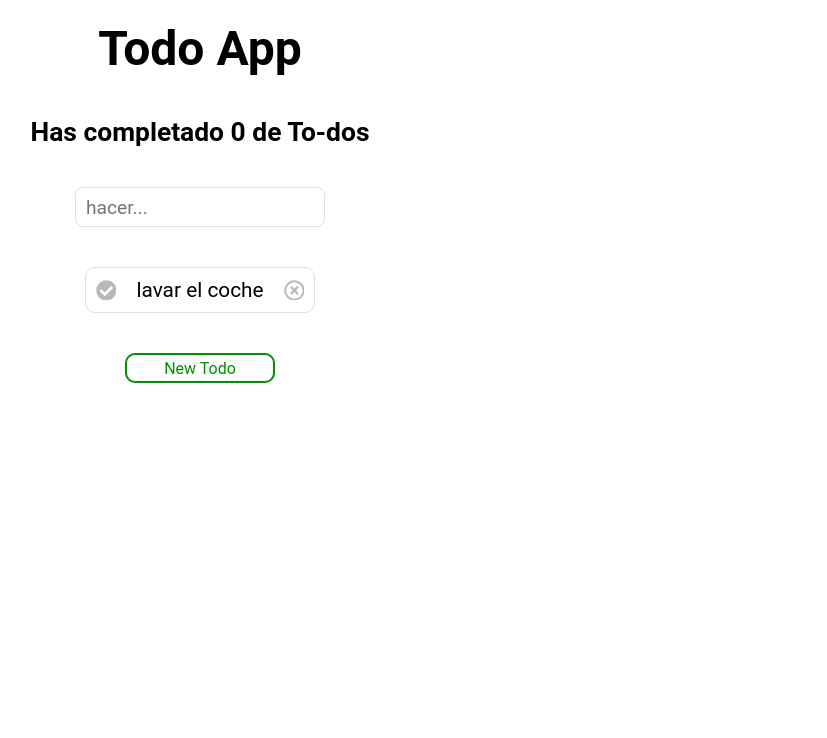
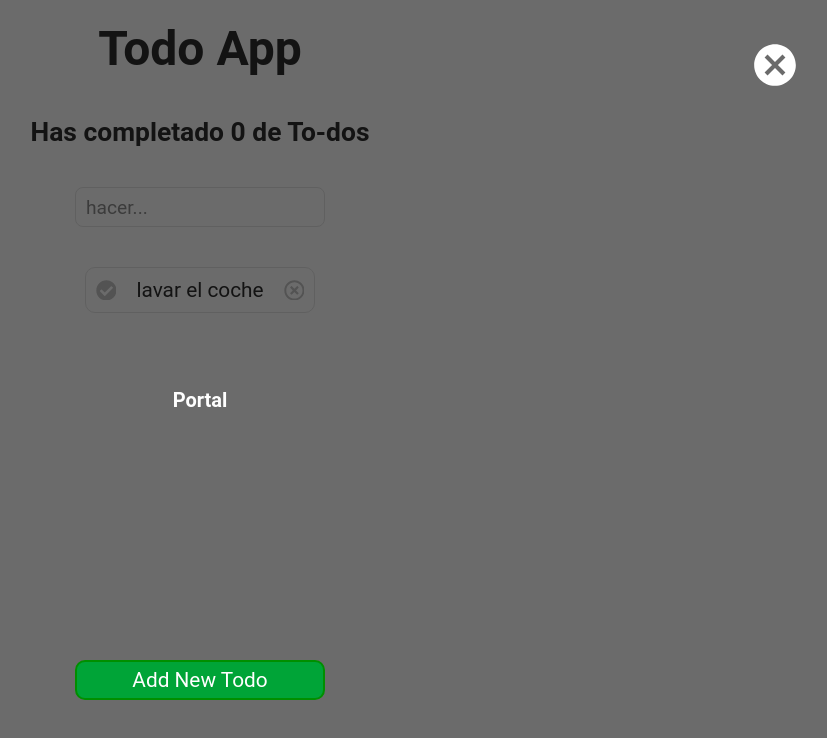
Before and after one commit to cthulhuscode/todolist-react, a React (Vite) app: page / in a window 1280 px wide. Both pictures are taken after a click on the button "New Todo". Shown: the top 738 px of the page, without its empty margins (440-1267 px from the left). Built offline with nearby package versions, Linux system fonts and the light colour scheme.

Commit message:
Adding a Portal to display a Modal

```diff
--- a/index.html
+++ b/index.html
@@ -10,6 +10,7 @@
 
 <body>
   <div id="root"></div>
+  <div id="modal"></div>
   <script type="module" src="/src/main.jsx"></script>
 </body>
 
--- a/src/components/App/AppUI.jsx
+++ b/src/components/App/AppUI.jsx
@@ -1,9 +1,15 @@
+import { useContext } from "react";
 import TodoCounter from "../TodoCounter";
 import TodoSearch from "../TodoSearch";
 import TodoList from "../TodoList";
 import CreateTodoButton  from "../CreateTodoButton";
+import { Modal } from "../Modal";
+import { TodosContext } from "../../context/TodosContext";
 
 const AppUI = () => {
+
+  const { openModal, setOpenModal } = useContext(TodosContext);
+
   return (
       <div className='container'>
         <h1 className='title'>Todo App</h1>
@@ -13,6 +19,12 @@ const AppUI = () => {
 
         <TodoList />
 
+        {!!openModal && (
+          <Modal>
+            <h1>Portal</h1>
+          </Modal>)
+        }
+
         <CreateTodoButton />
       </div>
     )
--- a/src/components/CreateTodoButton/index.jsx
+++ b/src/components/CreateTodoButton/index.jsx
@@ -1,15 +1,18 @@
-import React from "react";
+import { useContext } from "react";
 import "./style.css";
+import { TodosContext } from "../../context/TodosContext";
 
 const CreateTodoButton = () => {
-  const onNewTodo = (msg) => {
-    alert(msg);
+  const { setOpenModal, openModal } = useContext(TodosContext);
+
+  const onNewTodo = () => {
+    setOpenModal(true);
   };
 
   return (
     <button
-      className="CreateTodoButton"
-      onClick={() => onNewTodo("TOdo added")}
+      className={`CreateTodoButton ${openModal && 'on-modal'}`}
+      onClick={() => onNewTodo()}
     >
       New Todo
     </button>
--- a/src/components/CreateTodoButton/style.css
+++ b/src/components/CreateTodoButton/style.css
@@ -7,10 +7,27 @@
   border: 2px solid #008f00;
   background-color: transparent;
   font-size: 1rem;
-  color: #008f00
+  color: #008f00;
 }
 
 .CreateTodoButton:hover{
   background-color: #008f00;
   color: #fff;
 }
+
+.on-modal{
+  z-index: 10;
+  position: absolute;
+  bottom: 100px;
+  background-color: #00a437;
+  color: #fff;
+
+  font-size: 1.3rem;
+
+  width: 250px;
+  height: 40px;
+}
+
+.on-modal::before{
+  content: "Add ";
+}
--- /dev/null
+++ b/src/components/Modal/index.jsx
@@ -0,0 +1,28 @@
+import { useContext } from "react";
+import { MdCancel } from "react-icons/md";
+import ReactDOM from 'react-dom'
+import "./style.css";
+import { TodosContext } from "../../context/TodosContext";
+
+export const Modal = ({ children }) => {
+  const { setOpenModal } = useContext(TodosContext);
+
+  const onCancel = () => {
+    /* Así se puede acceder al estado previo del state */
+    setOpenModal(prevState => !prevState)
+  }
+
+  /* Se le puede pasar cualquier cosa,
+  incluso un componente de los ya hechos.
+
+  Se puede reutilizar el componente para así
+  enviar lo que se necesite.
+  */
+  return ReactDOM.createPortal(
+    <div className='modal'>
+      <MdCancel className="cancel-icon" onClick={onCancel}/>
+      {children}
+    </div>,
+    document.getElementById("modal")
+  );
+}
--- /dev/null
+++ b/src/components/Modal/style.css
@@ -0,0 +1,27 @@
+.modal{
+  display: flex;
+  align-items: center;
+  justify-items: center;
+  justify-content: center;
+
+  position: fixed;
+  top: -10px;
+  bottom: -10px;
+  right: -10px;
+  left: -10px;
+
+  background-color: rgba(30, 30, 30, 0.653);
+  color: white;
+}
+
+.cancel-icon{
+  position: absolute;
+  right: 50px;
+  top: 50px;
+  font-size: 50px;
+  cursor: pointer;
+}
+
+.cancel-icon:hover{
+  color: rgb(255, 85, 85);
+}
--- a/src/context/TodosContext.jsx
+++ b/src/context/TodosContext.jsx
@@ -21,6 +21,7 @@ export const TodosProvider = (props) => {
   ]);
 
   const [searchVal, setSearchVal] = useState("");
+  const [openModal, setOpenModal] = useState(false);
 
   const completedTodosCount = todos.filter((todo) => !!todo.completed).length;
   const todosCount = todos.length;
@@ -66,9 +67,11 @@ export const TodosProvider = (props) => {
         loading,
         todosCount,
         completedTodosCount,
+        searchedTodos,
+        searchVal,
+        openModal,
+        setOpenModal,
         setSearchVal,
-        searchVal,
-        searchedTodos,
         toggleCompletion,
         deleteTodo,
       }}
```
Also changed, not shown: src/main.jsx (line endings or trailing spaces).
